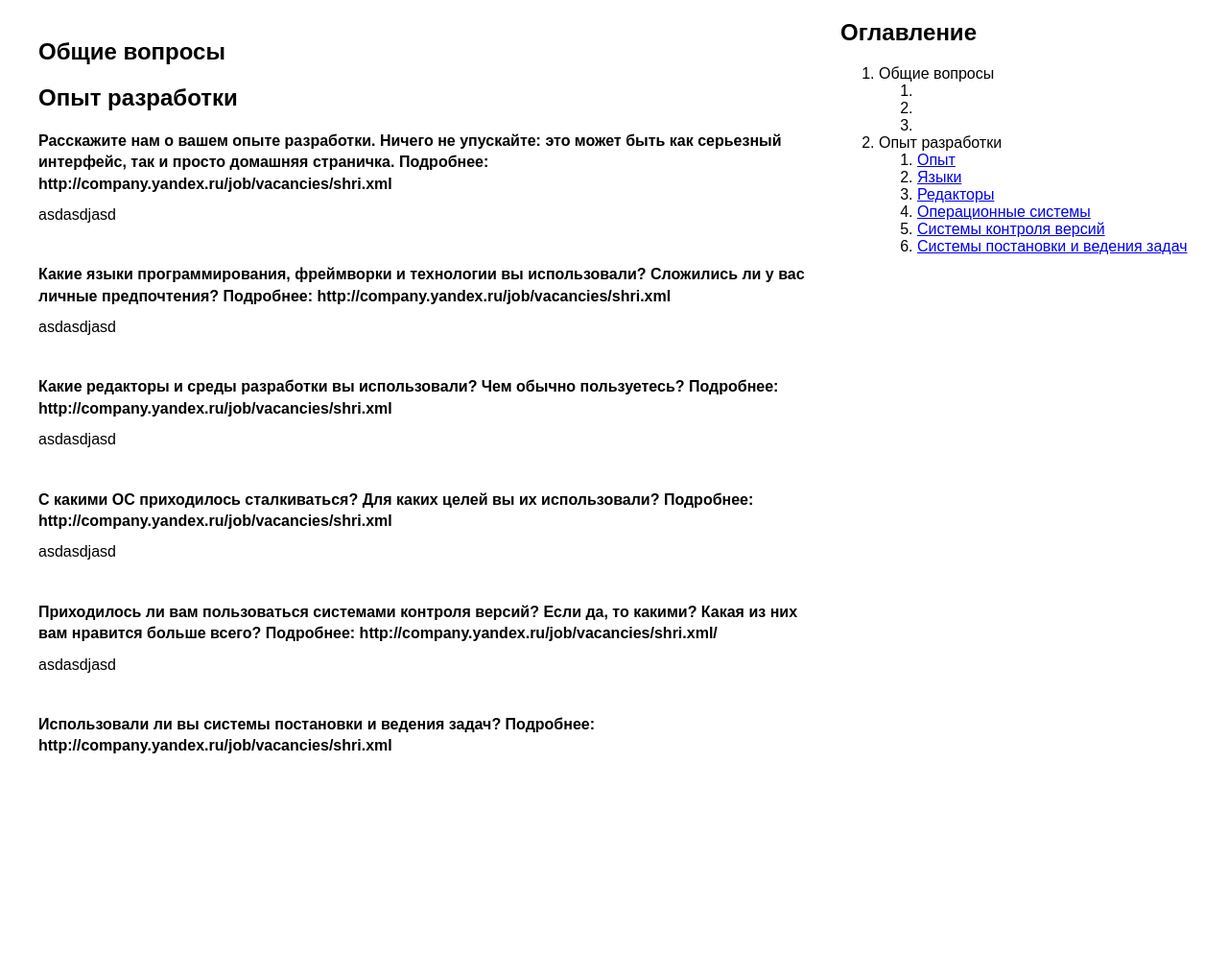
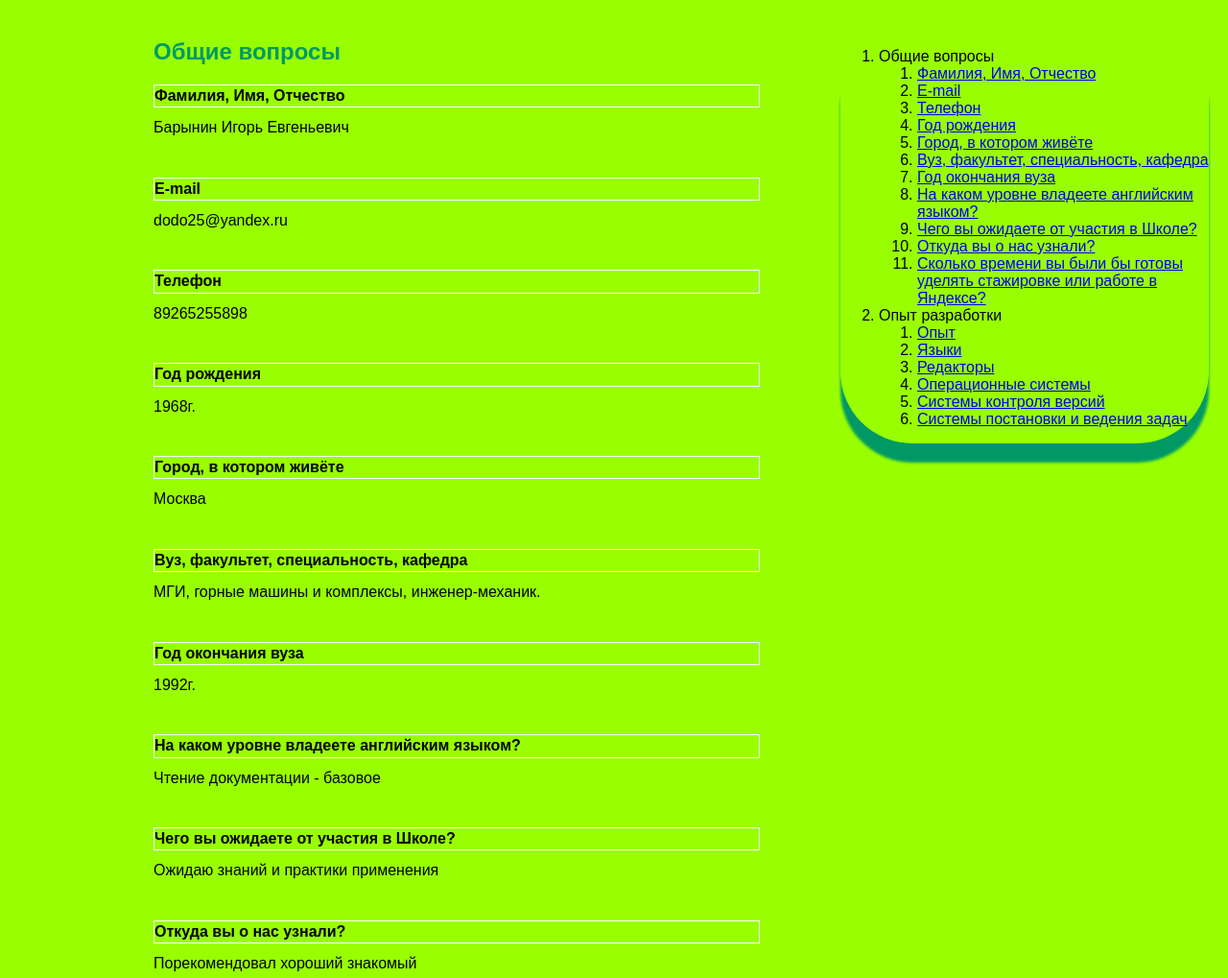
Before and after one commit to dodo25/test, a plain HTML site: page index.html in a window 1280 px wide. Shown: the top 1019 px of the page at 96% size. Before the commit the page ends 825 px from the top, so only its background shows below. Drawn offline with Linux system fonts and the light colour scheme.

Commit message:
Added info & styles

```diff
--- a/index.html
+++ b/index.html
@@ -15,9 +15,11 @@
 </script>
 <style>
     .page {
+		width:960px;
         font: 100% Arial, sans-serif;
-        margin: 0;
+        margin: 0 auto;
         padding: 20px 40px;
+		background:#9F0;
     }
     .list {
         line-height: 1.4;
@@ -25,6 +27,7 @@
     .list__question {
         margin-left: 0;
         font-weight: bold;
+		border:1px solid #FFF;
     }
     .list__answer {
         margin: 10px 0 40px 0;
@@ -37,8 +40,15 @@
         position: fixed;
         top: 0;
         right: 20px;
-
+        margin-top:20px;
+		padding-top:10px ;
         width: 30%;
+		-webkit-box-shadow: 0px 20px 3px #096;
+	   -moz-box-shadow: 0px 20px 3px #096;
+	    box-shadow: 0px 20px 3px #096;
+	   -webkit-border-radius: 75px 75px 75px 75px;
+	   -moz-border-radius: 75px 75px 75px 75px ;
+	    border-radius: 75px 75px 75px 75px ;
     }
     .menu__link {
 
@@ -47,24 +57,48 @@
         margin-right: 30%;
         padding-right: 40px;
     }
+	.header{
+		color: #096;
+    }
 </style>
 <style type="text/css" media="print">
     a {
         text-decoration: none;
-        color: black;
+        color: #000;
+    }
+
+    .page {
+		background: #fff;
+    }
+
+    .layout {
+        margin-right: 0;
+        padding-right: 0;
+    }
+
+    .wrapper_menu {
+        display: none;
     }
 </style>
 </head>
 
 <body class="page">
     <div class="wrapper wrapper_menu">
-        <h2 class="header">Оглавление</h2>
+        <h2 class="header"></h2>
         <ol class="menu">
             <li class="menu__item"> Общие вопросы
                 <ol class="menu menu_child">
-                    <li class="menu__item"><a href="#q-1-1" class="menu__link"></a></li>
-                    <li class="menu__item"><a href="#q-1-2" class="menu__link"></a></li>
-                    <li class="menu__item"><a href="#q-1-3" class="menu__link"></a></li>
+                    <li class="menu__item"><a href="#q-1-1" class="menu__link">Фамилия, Имя, Отчество</a></li>
+                    <li class="menu__item"><a href="#q-1-2" class="menu__link">Е-mail</a></li>
+                    <li class="menu__item"><a href="#q-1-3" class="menu__link">Телефон</a></li>
+                    <li class="menu__item"><a href="#q-1-4" class="menu__link">Год рождения</a></li>
+                    <li class="menu__item"><a href="#q-1-5" class="menu__link">Город, в котором живёте</a></li>
+                    <li class="menu__item"><a href="#q-1-6" class="menu__link">Вуз, факультет, специальность, кафедра</a></li>
+                    <li class="menu__item"><a href="#q-1-7" class="menu__link">Год окончания вуза</a></li>
+                    <li class="menu__item"><a href="#q-1-8" class="menu__link">На каком уровне владеете английским языком?</a></li>
+                    <li class="menu__item"><a href="#q-1-9" class="menu__link">Чего вы ожидаете от участия в Школе?</a></li>
+                    <li class="menu__item"><a href="#q-1-10" class="menu__link">Откуда вы о нас узнали?</a></li>
+                    <li class="menu__item"><a href="#q-1-11" class="menu__link">Сколько времени вы были бы готовы уделять стажировке или работе в Яндексе?</a></li>
                 </ol>
             </li>
             <li class="menu__item"> Опыт разработки
@@ -82,27 +116,46 @@
     <div class="layout">
         <h2 class="header">Общие вопросы</h2>
         <dl class="list">
+            <dd class="list__question"><a class="list__anchor" id="q-1-1">*</a>Фамилия, Имя, Отчество</dd>
+            <dt class="list__answer">Барынин Игорь Евгеньевич</dt>
+            <dd class="list__question"><a class="list__anchor" id="q-1-2">*</a>Е-mail</dd>
+            <dt class="list__answer">dodo25@yandex.ru</dt>
+            <dd class="list__question"><a class="list__anchor" id="q-1-3">*</a>Телефон</dd>
+            <dt class="list__answer">89265255898</dt>
+            <dd class="list__question"><a class="list__anchor" id="q-1-4">*</a>Год рождения</dd>
+            <dt class="list__answer">1968г.</dt>
+            <dd class="list__question"><a class="list__anchor" id="q-1-5">*</a>Город, в котором живёте</dd>
+            <dt class="list__answer">Москва</dt>
+            <dd class="list__question"><a class="list__anchor" id="q-1-6">*</a>Вуз, факультет, специальность, кафедра</dd>
+            <dt class="list__answer">МГИ, горные машины и комплексы, инженер-механик.</dt>
+            <dd class="list__question"><a class="list__anchor" id="q-1-7">*</a>Год окончания вуза</dd>
+            <dt class="list__answer">1992г.</dt>
+            <dd class="list__question"><a class="list__anchor" id="q-1-8">*</a>На каком уровне владеете английским языком?</dd>
+            <dt class="list__answer">Чтение документации - базовое</dt>
+            <dd class="list__question"><a class="list__anchor" id="q-1-9">*</a>Чего вы ожидаете от участия в Школе?</dd>
+            <dt class="list__answer">Ожидаю знаний и практики применения</dt>
+            <dd class="list__question"><a class="list__anchor" id="q-1-10">*</a>Откуда вы о нас узнали?</dd>
+            <dt class="list__answer">Порекомендовал хороший знакомый</dt>
+            <dd class="list__question"><a class="list__anchor" id="q-1-11">*</a>Сколько времени вы были бы готовы уделять стажировке или работе в Яндексе?</dd>
+            <dt class="list__answer">Всё рабочее время  и дополнительно готов осваивать новые технологии </dt>
 
         </dl>
+
         <h2 class="header">Опыт разработки</h2>
         <dl class="list">
             <dd class="list__question"><a class="list__anchor" id="q-2-1">*</a>Расскажите нам о вашем опыте разработки. Ничего не упускайте: это может быть как серьезный интерфейс, так и просто домашняя страничка.
-            Подробнее: http://company.yandex.ru/job/vacancies/shri.xml</dd>
-            <dt class="list__answer">asdasdjasd</dt>
-            <dd class="list__question"><a class="list__anchor" id="q-2-2">*</a>Какие языки программирования, фреймворки и технологии вы использовали? Сложились ли у вас личные предпочтения?
-    Подробнее: http://company.yandex.ru/job/vacancies/shri.xml</dd>
-            <dt class="list__answer">asdasdjasd</dt>
-            <dd class="list__question"><a class="list__anchor" id="q-2-3">*</a>Какие редакторы и среды разработки вы использовали? Чем обычно пользуетесь?
-    Подробнее: http://company.yandex.ru/job/vacancies/shri.xml</dd>
-            <dt class="list__answer">asdasdjasd</dt>
-            <dd class="list__question"><a class="list__anchor" id="q-2-4">*</a>С какими ОС приходилось сталкиваться? Для каких целей вы их использовали?
-    Подробнее: http://company.yandex.ru/job/vacancies/shri.xml</dd>
-            <dt class="list__answer">asdasdjasd</dt>
-            <dd class="list__question"><a class="list__anchor" id="q-2-5">*</a>Приходилось ли вам пользоваться системами контроля версий? Если да, то какими? Какая из них вам нравится больше всего?
-    Подробнее: http://company.yandex.ru/job/vacancies/shri.xml/</dd>
-            <dt class="list__answer">asdasdjasd</dt>
-            <dd class="list__question"><a class="list__anchor" id="q-2-6">*</a>Использовали ли вы системы постановки и ведения задач?
-    Подробнее: http://company.yandex.ru/job/vacancies/shri.xml</dd>
+           </dd>
+            <dt class="list__answer">Начинал с создания обычных страничек,изучил html,css,Photoshop.Затем стал работать с cms Joomla,освоил базовые понятия в js и php.Сделал несколько проектов на joomla.<br> http://www.photoforce.ru <br> http://www.sokolovamaria.com <br> Успел некоторое время поработать верстальщиком(вёрстка div)</dt>
+            <dd class="list__question"><a class="list__anchor" id="q-2-2">*</a>Какие языки программирования, фреймворки и технологии вы использовали? Сложились ли у вас личные предпочтения?</dd>
+            <dt class="list__answer"> Использовал js, php,Пришлось столкнуться с C# в среде VS 2010, в основном использовал DW</dt>
+            <dd class="list__question"><a class="list__anchor" id="q-2-3">*</a>Какие редакторы и среды разработки вы использовали? Чем обычно пользуетесь?</dd>
+            <dt class="list__answer">Из простых редакторов использовал Notepad++</dt>
+            <dd class="list__question"><a class="list__anchor" id="q-2-4">*</a>С какими ОС приходилось сталкиваться? Для каких целей вы их использовали?</dd>
+            <dt class="list__answer">Windows,Linux-ознакомительно</dt>
+            <dd class="list__question"><a class="list__anchor" id="q-2-5">*</a>Приходилось ли вам пользоваться системами контроля версий? Если да, то какими? Какая из них вам нравится больше всего?</dd>
+            <dt class="list__answer">Неприходилось</dt>
+            <dd class="list__question"><a class="list__anchor" id="q-2-6">*</a>Использовали ли вы системы постановки и ведения задач?</dd>
+            <dt class="list__answer">Неиспользовал,но думаю,что эта система позволяет интерактивно следить за ходом выполнения проекта.</dt>
         </dl>
     </div>
 </body>
```
